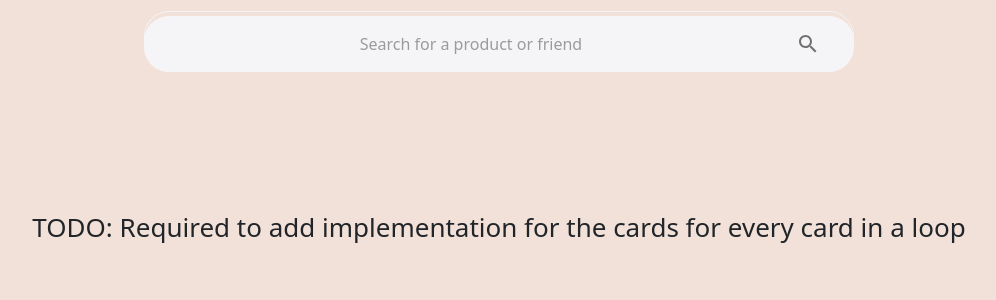
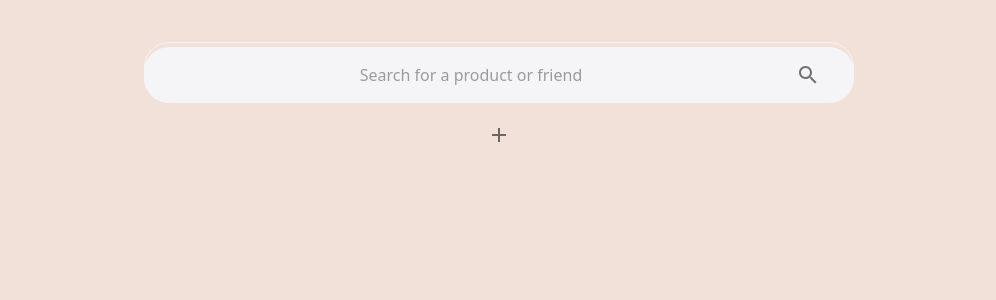
Before and after one commit to itsrekko/Rekko, a React (Create React App) app in the folder client/: page /home/1 in a window 1280 px wide. Shown: the top 300 px of the page, without its empty margins (141-1137 px from the left). Built offline with nearby package versions, Linux system fonts and the light colour scheme; no server answers.

Commit message:
Updated all the code to start showing reviews, removed modals

```diff
--- a/client/package.json
+++ b/client/package.json
@@ -8,6 +8,7 @@
     "@emotion/styled": "^11.6.0",
     "@material-ui/core": "^4.12.3",
     "@material-ui/icons": "^4.11.2",
+    "@mui/icons-material": "^5.4.2",
     "@mui/styled-engine": "^5.3.0",
     "@testing-library/jest-dom": "^5.16.1",
     "@testing-library/react": "^12.1.2",
--- a/client/src/App.css
+++ b/client/src/App.css
@@ -1,8 +1,8 @@
 .App {
   text-align: center;
   background-color: #F2E1D8;
-  height: 100vh;
-  min-height: 50vh;
+  height: 100%;
+  min-height: 100vh;
   display: flex;
   flex-direction: column;
   align-items: center;
--- a/client/src/assets/css/home.css
+++ b/client/src/assets/css/home.css
@@ -1,7 +1,7 @@
 .card-row {
     margin: 0 auto;
     float: none;
-    margin-bottom: 10px;
+    margin-bottom: 20px;
     border-radius: 7px;
     max-height: fit-content;
     max-width: 85%;
@@ -13,5 +13,6 @@
 }
 
 .searchbar-container {
-    padding-bottom: 10vw;
+    margin-top: 31px;
+    margin-bottom: 27px;
 }
--- a/client/src/components/CustomLoginForm.js
+++ b/client/src/components/CustomLoginForm.js
@@ -55,8 +55,8 @@ const CustomLoginForm = (props) => {
             >
             <TextField
                     id="standard-name"
-                    label = "Username"
-                    placeholder="Please enter a new/old username "
+                    label = "Your first name and last initial (e.g. Meg M)"
+                    placeholder="Your first name and last initial (e.g. Meg M)"
                     className={classes.textField}
                     value={state.userName}
                     onChange= {(event) => setState({...state, userName: event.target.value})}
--- a/client/src/components/ReviewCard.js
+++ b/client/src/components/ReviewCard.js
@@ -5,7 +5,31 @@ import CardActions from "@material-ui/core/CardActions";
 import CardContent from "@material-ui/core/CardContent";
 import Button from "@material-ui/core/Button";
 import Typography from "@material-ui/core/Typography";
+import {makeStyles} from "@material-ui/core/styles";
 import '../assets/css/home.css';
+
+const useStyles = makeStyles(() => ({
+    button: {
+        "&.MuiButton-root": {
+          backgroundColor: '#6C5B57',
+          width: "245px",
+          "@media (max-width: 768px)": { width: "100px" },
+          outerHeight: '30px',
+          '&:hover': {
+            backgroundColor: '#5e4f4b',
+          }
+        },
+        "&.MuiButton-sizeLarge": "56px",
+        marginLeft: '10px'
+      },
+    }));
+
+function withMyHook(Component){
+    return function WrappedComponent(props){
+        const classes = useStyles();
+        return <Component {...props} classes={classes}/>
+    }
+}
 
 class ReviewCard extends React.Component {
 
@@ -14,9 +38,10 @@ class ReviewCard extends React.Component {
     }
 
     render() {
-    return (
-        <div className='card-row'>
-            <Card className='card'>
+        const classes = this.props.classes;
+        return (
+            <div className='card-row'>
+                <Card className='card'>
                 <CardContent>
                     <Typography gutterBottom align='left' color="textSecondary" component="h6">
                     {this.props.heading}
@@ -50,7 +75,7 @@ class ReviewCard extends React.Component {
                             fontSize: '17px',
                             color: '#FFFFFF'
                         }}>
-                            Continue
+                            Comment
                         </Typography>
                     </Button>
 
@@ -88,4 +113,4 @@ ReviewCard.propTypes = {
     review: PropTypes.string.isRequired
 }
 
-export default ReviewCard;
+export default withMyHook(ReviewCard);
--- a/client/src/components/ReviewCardContainer.js
+++ b/client/src/components/ReviewCardContainer.js
@@ -1,20 +1,30 @@
-import React from 'react';
-import PropTypes from 'prop-types';
+import React, {useEffect, useState} from 'react';
+import axios from 'axios';
 import ReviewCard from './ReviewCard';
 
 
-class ReviewCardContainer extends React.Component {
-    // Add implementation of the review card over here when both reviews and products are populated.
-    render() {
-        return(
-            <div>
-                <p> TODO: Required to add implementation for the cards for every card in a loop</p>
-            </div>
-    )}
-}
+const ReviewCardContainer = (props) => {
+    const [state, setState] = useState({reviewCards: []})
 
-ReviewCardContainer.propTypes = {
-    reviews: PropTypes.array.isRequired
+    useEffect(async () => {
+        await axios.get(`${window.location.origin.toString()}/review/getAllReviews`, {})
+        .then(res => {
+            console.log(res.data.data);
+            let allReviews = [];
+            res.data.data.forEach(x => allReviews.push(<ReviewCard heading={x['User']['UserLogin']} brandName={x['Product']['ProductBrand']} productName={x['Product']['ProductName']} review={x['ReviewText']}/>));
+            console.log(allReviews);
+            setState({...state, allReviewCards: allReviews});
+        })
+        .catch(error => {
+            console.log (`Error fetching all the reviews while mounting the home page with error: ${error}`);
+        })
+    }, [])
+
+    return(
+        <div>
+            {state.allReviewCards}
+        </div>
+    )
 }
 
 export default ReviewCardContainer;
--- a/client/src/pages/Home.js
+++ b/client/src/pages/Home.js
@@ -1,8 +1,10 @@
-import React, {useState, useEffect} from "react";
+import React, {useState} from "react";
 import CustomSearchBar from '../components/CustomSearchBar';
 import '../assets/css/home.css';
 import ReviewCardContainer from "../components/ReviewCardContainer";
-import axios from 'axios';
+import Stack from "@mui/material/Stack";
+import AddIcon from '@mui/icons-material/Add';
+import IconButton from "@material-ui/core/IconButton";
 
 const Home = (props) => {
     const [state, setState] = useState({reviews: []})
@@ -10,25 +12,19 @@ const Home = (props) => {
     // Currently we are fetching all the data there exists for MVP.
     // TODO: Modify this to include paged fetching
     // TODO: Fix getAllReviews to get from the path / and not /home
-    useEffect(() => {
-        axios.get('http://localhost:8888/review/getAllReviews', {})
-        .then(res => {
-            setState({...state, reviews: res.data.data});
-        })
-        .catch(error => {
-            console.log (`Error fetching all the reviews while mounting the home page with error: ${error}`);
-        })
-    }, [])
 
     return(
         <div>
             <div className="searchbar-container">
-                <CustomSearchBar />
+                <div>
+                    <CustomSearchBar />
+                </div>
+                <IconButton aria-label="add" size="large">
+                    <AddIcon/>
+                </IconButton>
             </div>
             <div className = "card-container">
-                <ReviewCardContainer
-                    reviews = {state.reviews}
-                />
+                <ReviewCardContainer />
             </div>
         </div>
 
```
Also changed, not shown: 1 other file (tests, documents, lock files or other folders).
